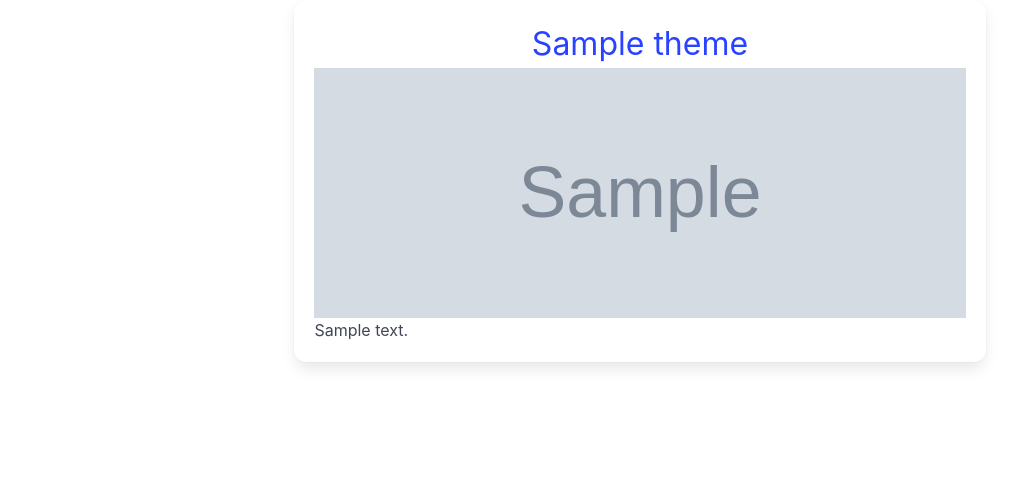
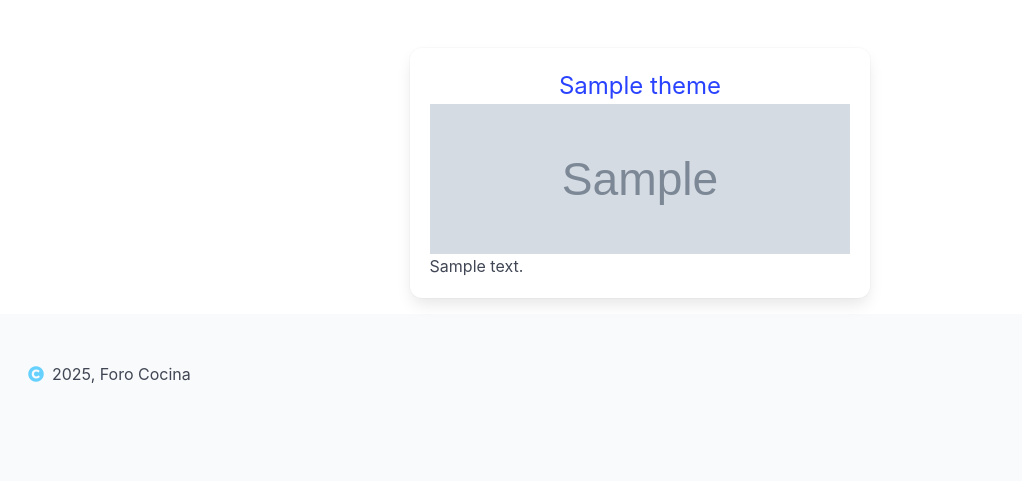
Before and after one commit to MMAndresC/PHP-AA2, a PHP site: page /forum/view/theme.php in a window 1280 px wide. Shown: the part 52-533 px from the top of the page, without its empty margins (0-1022 px from the left). Run offline with PHP 8.4, Linux system fonts and the light colour scheme; tables that the repository leaves empty or names only in its code hold one stand-in row (values such as "Sample post"); grey boxes marked "Sample" are stand-in pictures.

Commit message:
:lipstick: added footer

```diff
--- /dev/null
+++ b/components/footer.php
@@ -0,0 +1,14 @@
+<?php
+
+?>
+
+<footer class="footer mt-4">
+    <div class="content has-text-centered">
+        <div class="icon-text">
+          <span class="icon has-text-info">
+            <i class="fas fa-copyright"></i>
+          </span>
+          <span><?= date("Y") . ", Foro Cocina"?></span>
+        </div>
+    </div>
+</footer>
--- a/css/styles.css
+++ b/css/styles.css
@@ -3,12 +3,12 @@
 }
 
 .themes-section {
-    width: 60% !important;
-    margin-left: 20% !important;
+    width: 40% !important;
+    margin-left: 30% !important;
 }
 
 .themes-section figure {
-    max-height: 250px;
+    max-height: 150px !important;
     width: 100%;
 }
 
--- a/view/sub_thread.php
+++ b/view/sub_thread.php
@@ -282,5 +282,6 @@ unset($_SESSION['errors'],$_SESSION['result-sub-thread'], $_SESSION['critical_er
             </form>
         <?php } ?>
     </main>
+    <?php require_once __DIR__ . "/../components/footer.php"?>
 </body>
 </html>
--- a/view/theme.php
+++ b/view/theme.php
@@ -40,18 +40,19 @@ unset($_SESSION["breadcrumbs"]);
     <title>Foro</title>
     <link rel="stylesheet" href="../css/index.css">
     <link rel="icon" href="../assets/images/logo/favicon.png" type="image/x-icon"/>
+    <link rel="stylesheet" href="https://cdnjs.cloudflare.com/ajax/libs/font-awesome/5.15.4/css/all.min.css">
 </head>
 
 <body>
     <header>
         <?php require_once __DIR__ . "/../components/nav_bar.php"; ?>
     </header>
-<main class="container">
+    <main class="container mt-6">
         <?php foreach ($themes as $theme){ ?>
             <section class="box themes-section">
                 <a href="thread.php?pag=0&id-theme=<?= $theme['id'] ?>">
-                <p class="has-text-centered is-size-3"><?= $theme['name'] ?></p>
-                <figure class="image image is-2by1">
+                    <p class="has-text-centered is-size-4"><?= $theme['name'] ?></p>
+                    <figure class="image is-2by1">
                         <img class=""
                              src="<?= isset($theme['banner']) ? $banner_path . $theme['banner'] : $banner_path . "banner_default.png"; ?>"
                              alt="<?= $theme['name'] . 'banner'?>"
@@ -62,5 +63,6 @@ unset($_SESSION["breadcrumbs"]);
             </section>
         <?php } ?>
     </main>
+    <?php require_once __DIR__ . "/../components/footer.php"?>
 </body>
 </html>
--- a/view/thread.php
+++ b/view/thread.php
@@ -66,6 +66,7 @@ unset($_SESSION['errors'], $_SESSION['error_critical'], $_SESSION['result-thread
     <title>Foro</title>
     <link rel="stylesheet" href="../css/index.css">
     <link rel="icon" href="../assets/images/logo/favicon.png" type="image/x-icon"/>
+    <link rel="stylesheet" href="https://cdnjs.cloudflare.com/ajax/libs/font-awesome/5.15.4/css/all.min.css">
 </head>
 
 <body>
@@ -316,5 +317,6 @@ unset($_SESSION['errors'], $_SESSION['error_critical'], $_SESSION['result-thread
             </form>
         <?php } ?>
     </main>
+    <?php require_once __DIR__ . "/../components/footer.php"?>
 </body>
 </html>
--- a/view/user_panel.php
+++ b/view/user_panel.php
@@ -35,6 +35,7 @@ if(!$user){
     <title>Foro</title>
     <link rel="stylesheet" href="../css/index.css">
     <link rel="icon" href="../assets/images/logo/favicon.png" type="image/x-icon"/>
+    <link rel="stylesheet" href="https://cdnjs.cloudflare.com/ajax/libs/font-awesome/5.15.4/css/all.min.css">
 </head>
 
 <body>
@@ -226,7 +227,7 @@ if(!$user){
     </article>
     <?php } ?>
 </main>
-
+<?php require_once __DIR__ . "/../components/footer.php"?>
 
 </body>
 
```
Also changed, not shown: view/verification.php (+18 -8 lines). Lines whose indentation alone changed are shown as unchanged.
